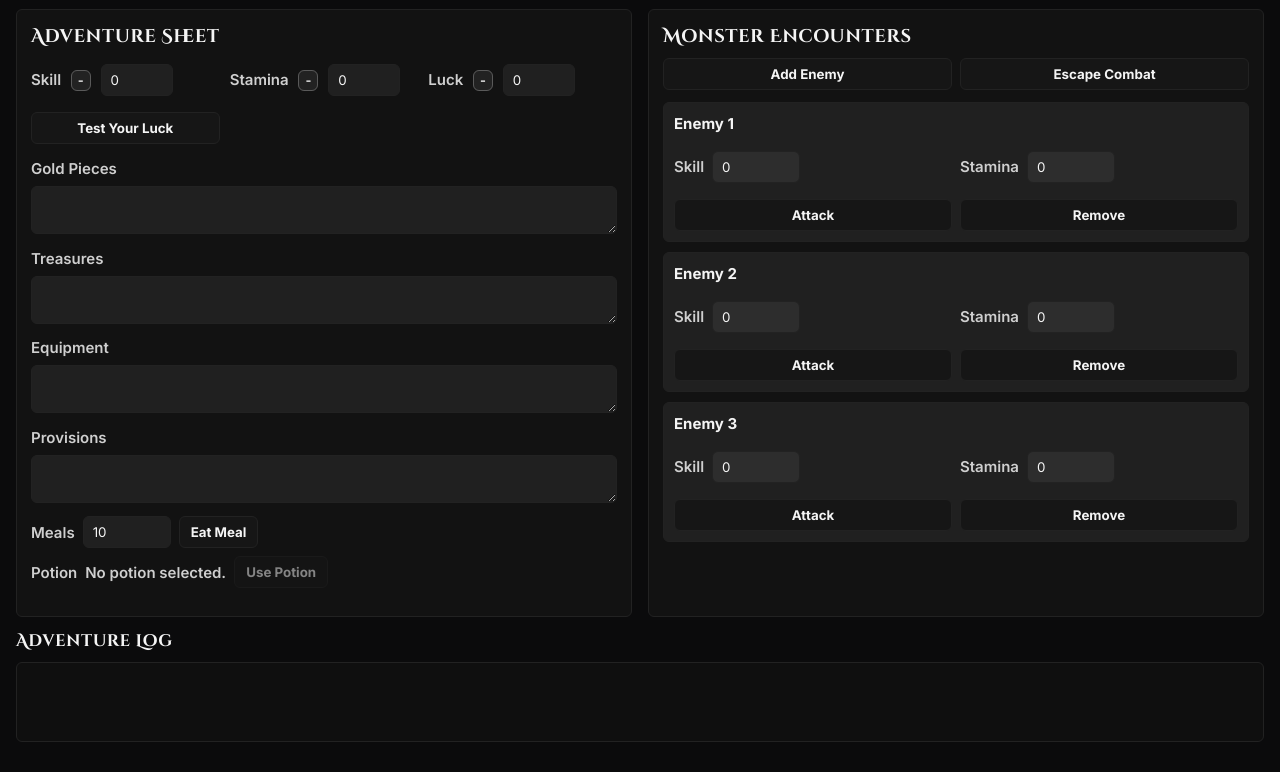
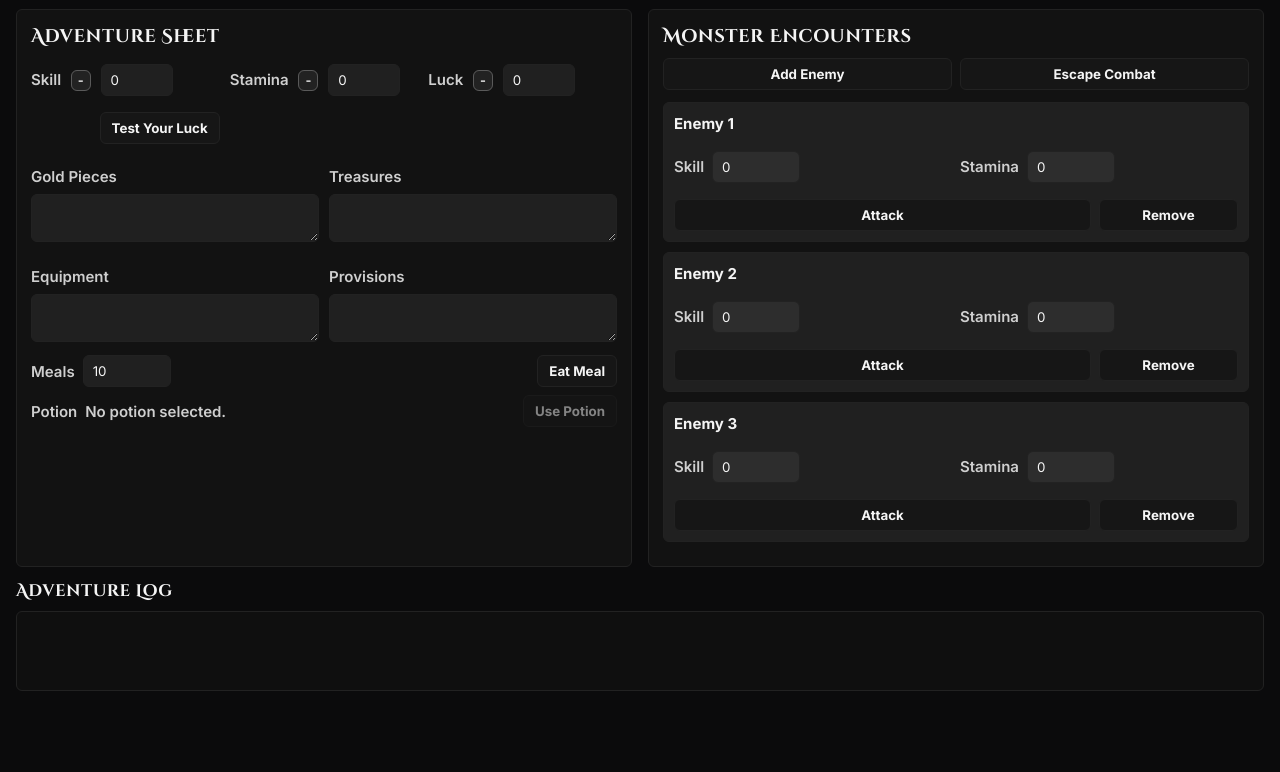
Before and after one commit to emesinternet/fighting-fantasy, a plain HTML site: page index.html in a window 1280 px wide. Shown: the part 54-826 px from the top of the page. After the commit the page ends 800 px from the top, so only its background shows below. Drawn offline with Linux system fonts and the light colour scheme.

Commit message:
Refine control alignment and notes layout

```diff
--- a/index.html
+++ b/index.html
@@ -30,21 +30,23 @@
         <label>Luck <span id="starting-luck" class="starting-chip">-</span>
           <input type="number" id="luck" value="0" min="0" max="999" class="inline-number">
         </label>
-        <button id="testLuck" class="inline-action">Test Your Luck</button>
+        <button id="testLuck" class="inline-action align-end">Test Your Luck</button>
       </div>
 
       <div class="section">
-        <label>Gold Pieces <textarea id="gold"></textarea></label>
-        <label>Treasures <textarea id="treasure"></textarea></label>
-        <label>Equipment <textarea id="equipment"></textarea></label>
-        <label>Provisions <textarea id="provisions"></textarea></label>
+        <div class="notes-grid">
+          <label>Gold Pieces <textarea id="gold"></textarea></label>
+          <label>Treasures <textarea id="treasure"></textarea></label>
+          <label>Equipment <textarea id="equipment"></textarea></label>
+          <label>Provisions <textarea id="provisions"></textarea></label>
+        </div>
         <div class="row meals-row">
           <label class="inline-label">Meals <input type="number" id="meals" value="10" min="0" max="999"></label>
-          <button id="eatMeal">Eat Meal</button>
+          <button id="eatMeal" class="align-end">Eat Meal</button>
         </div>
         <div class="potion-row">
           <label class="inline-label">Potion <span id="potionStatus" class="potion-status">No potion selected.</span></label>
-          <button id="usePotion">Use Potion</button>
+          <button id="usePotion" class="align-end">Use Potion</button>
         </div>
       </div>
     </section>
--- a/styles.css
+++ b/styles.css
@@ -195,7 +195,7 @@ button:disabled {
 
 .enemy-actions {
   display: grid;
-  grid-template-columns: repeat(2, minmax(0, 1fr));
+  grid-template-columns: 3fr minmax(min-content, 1fr);
   gap: 8px;
   align-items: center;
   margin-top: 8px;
@@ -204,6 +204,11 @@ button:disabled {
 .inline-action {
   align-self: flex-start;
   margin-top: 6px;
+}
+
+.align-end {
+  margin-left: auto;
+  justify-self: end;
 }
 
 .split-actions {
@@ -403,6 +408,22 @@ input.inline-number {
   font-weight: 600;
 }
 
+/* Keep note fields compact without sacrificing readability. */
+.notes-grid {
+  display: grid;
+  grid-template-columns: repeat(2, minmax(0, 1fr));
+  gap: 10px;
+}
+
+@media (max-width: 720px) {
+  .notes-grid {
+    grid-template-columns: 1fr;
+  }
+}
+.potion-row button {
+  align-self: center;
+}
+
 .potion-status {
   color: var(--muted);
   font-weight: 600;
@@ -417,7 +438,7 @@ input.inline-number {
 }
 
 .meals-row button {
-  align-self: stretch;
+  align-self: center;
 }
 
 .enemy-stats {
@@ -431,8 +452,13 @@ input.inline-number {
   margin-top: 0;
 }
 
-.enemy-actions button {
+.enemy-actions .attack-button {
   width: 100%;
+}
+
+.enemy-actions .remove-button {
+  width: 100%;
+  min-width: min-content;
 }
 
 blockquote {
```
Also changed, not shown: README.md.
